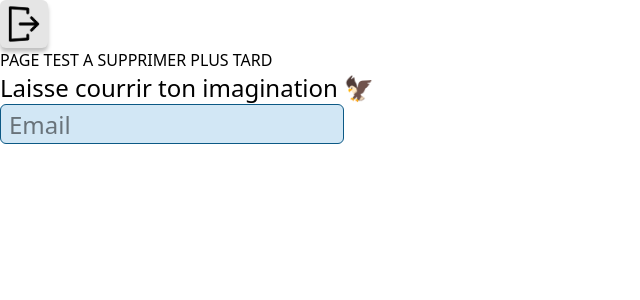
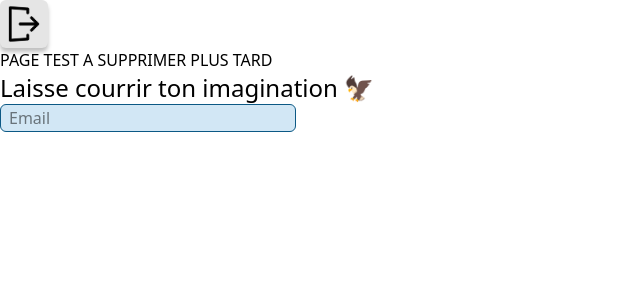
Before and after one commit to WildCodeSchool/2024-12-orleans-cda-project3-team-a, a React (Vite) app in the folder packages/frontend/web/: page /test in a window 1280 px wide. Shown: the top 300 px of the page, without its empty margins (0-640 px from the left). Built offline with nearby package versions, Linux system fonts and the light colour scheme; no server answers.

Commit message:
correction input

```diff
--- a/packages/frontend/web/src/components/input.tsx
+++ b/packages/frontend/web/src/components/input.tsx
@@ -5,7 +5,7 @@ type InputProps = {
   readonly placeholder: string;
 };
 
-const Input = ({ type, placeholder }: InputProps) => {
+export default function Input({ type, placeholder }: InputProps) {
   const [inputValue, setInputValue] = useState('');
 
   const handleChange = (event: React.ChangeEvent<HTMLInputElement>) => {
@@ -14,13 +14,11 @@ const Input = ({ type, placeholder }: InputProps) => {
 
   return (
     <input
-      className='border-secondary-blue bg-primary-blue focus:border-secondary-blue h-7 w-51 rounded border px-2 focus:border-2 focus:outline-none md:h-10 md:w-86 md:rounded-md md:text-2xl'
+      className='border-secondary-blue bg-primary-blue focus:border-secondary-blue h-7 w-51 rounded border px-2 focus:border-2 focus:outline-none md:w-74 md:rounded-md'
       type={type}
       placeholder={placeholder}
       value={inputValue}
       onChange={handleChange}
     />
   );
-};
-
-export default Input;
+}
```
